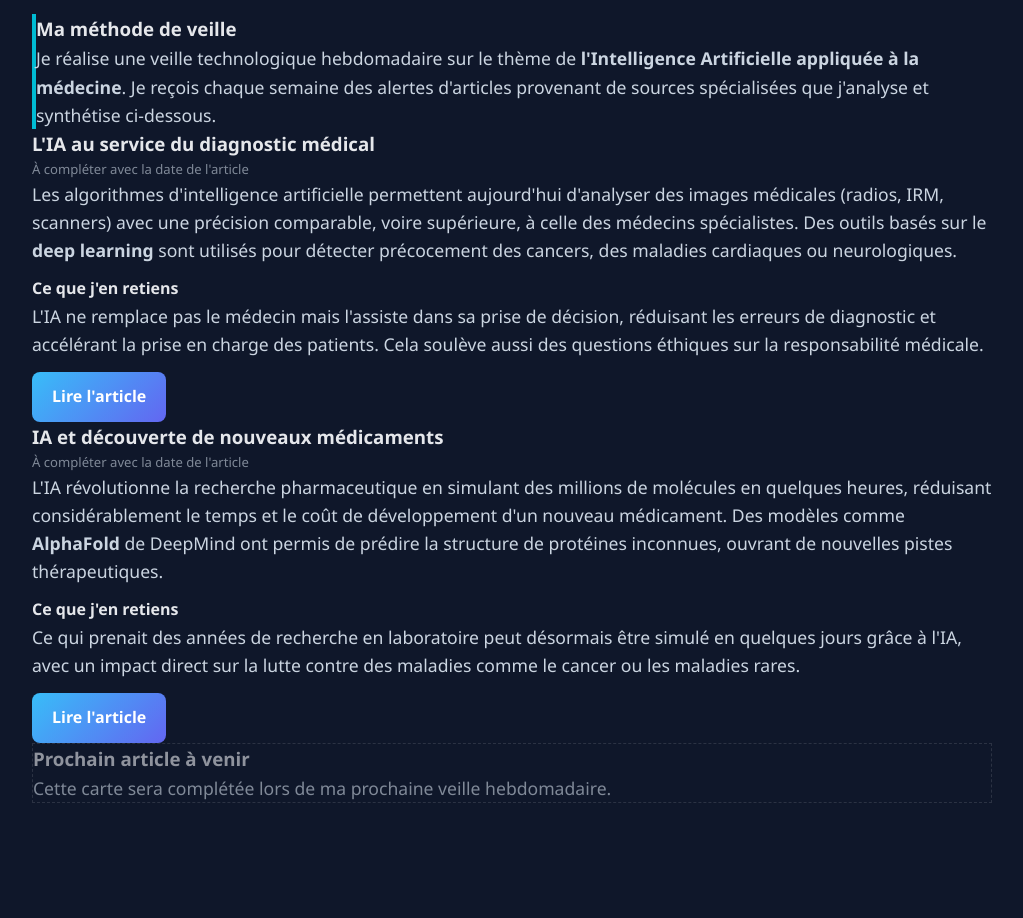
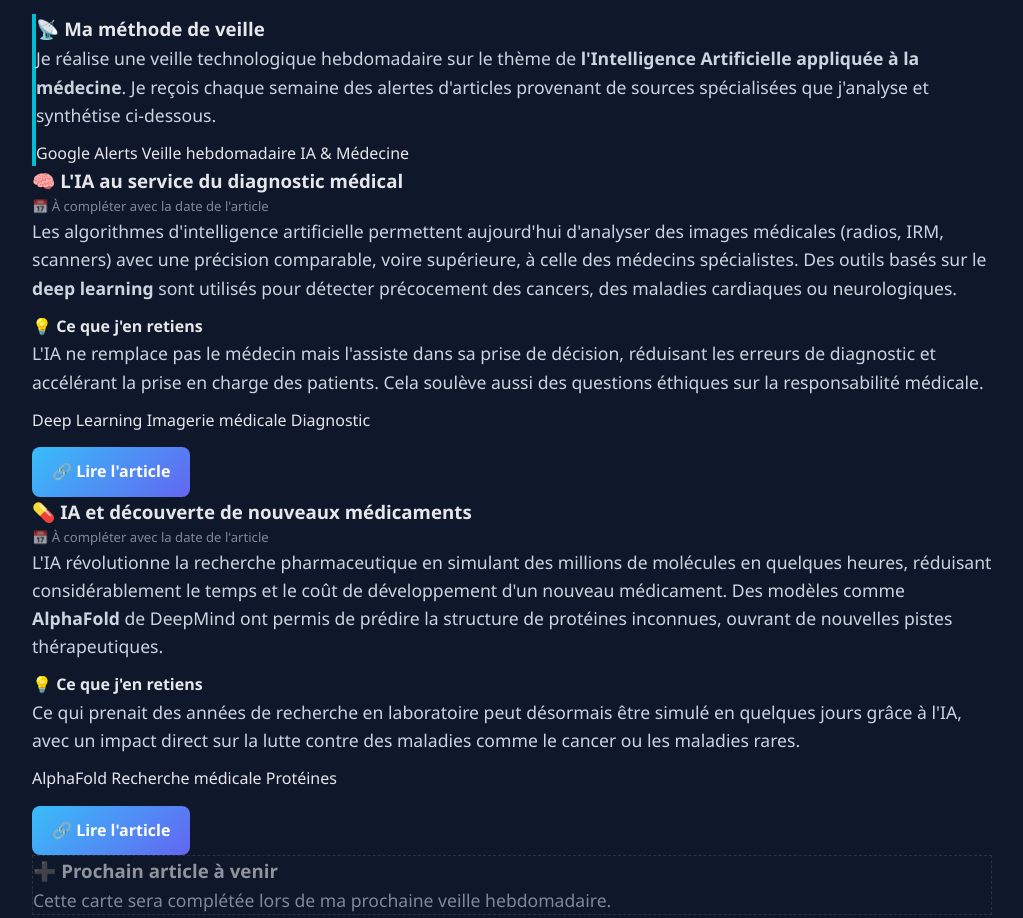
Before and after one commit to AG18a/Portfolio, a plain HTML site: page veille.html in a window 1280 px wide. Shown: the part 200-1118 px from the top of the page, without its empty margins (128-1151 px from the left). Before the commit the page ends 1083 px from the top, so only its background shows below. Drawn offline with Linux system fonts and the light colour scheme.

Commit message:
Update veille.html

```diff
--- a/veille.html
+++ b/veille.html
@@ -24,19 +24,26 @@
 <section class="section">
   <h2>Veille Technologique</h2>
 
+  <!-- INTRO -->
   <div class="project-card" style="border-left: 4px solid var(--accent, #00bcd4);">
-    <h3>Ma méthode de veille</h3>
+    <h3>📡 Ma méthode de veille</h3>
     <p>
       Je réalise une veille technologique hebdomadaire sur le thème de
       <strong>l'Intelligence Artificielle appliquée à la médecine</strong>.
       Je reçois chaque semaine des alertes d'articles provenant de sources
       spécialisées que j'analyse et synthétise ci-dessous.
     </p>
+    <div class="tag-container" style="margin-top:12px;">
+      <span class="badge">Google Alerts</span>
+      <span class="badge">Veille hebdomadaire</span>
+      <span class="badge">IA & Médecine</span>
+    </div>
   </div>
 
+  <!-- ARTICLE 1 -->
   <div class="project-card">
-    <h3>L'IA au service du diagnostic médical</h3>
-    <p style="opacity:0.6; font-size:0.82rem;">À compléter avec la date de l'article</p>
+    <h3>🧠 L'IA au service du diagnostic médical</h3>
+    <p style="opacity:0.6; font-size:0.82rem;">📅 À compléter avec la date de l'article</p>
     <p>
       Les algorithmes d'intelligence artificielle permettent aujourd'hui
       d'analyser des images médicales (radios, IRM, scanners) avec une
@@ -45,23 +52,29 @@
       pour détecter précocement des cancers, des maladies cardiaques ou
       neurologiques.
     </p>
-    <h4 style="margin-top:12px;">Ce que j'en retiens</h4>
+    <h4 style="margin-top:12px;">💡 Ce que j'en retiens</h4>
     <p>
       L'IA ne remplace pas le médecin mais l'assiste dans sa prise de décision,
       réduisant les erreurs de diagnostic et accélérant la prise en charge
       des patients. Cela soulève aussi des questions éthiques sur la
       responsabilité médicale.
     </p>
+    <div class="tag-container" style="margin-top:12px;">
+      <span class="badge">Deep Learning</span>
+      <span class="badge">Imagerie médicale</span>
+      <span class="badge">Diagnostic</span>
+    </div>
     <div style="margin-top:14px;">
       <a href="[LIEN_ARTICLE_1]" target="_blank" class="btn-download">
-        Lire l'article
+        🔗 Lire l'article
       </a>
     </div>
   </div>
 
+  <!-- ARTICLE 2 -->
   <div class="project-card">
-    <h3>IA et découverte de nouveaux médicaments</h3>
-    <p style="opacity:0.6; font-size:0.82rem;">À compléter avec la date de l'article</p>
+    <h3>💊 IA et découverte de nouveaux médicaments</h3>
+    <p style="opacity:0.6; font-size:0.82rem;">📅 À compléter avec la date de l'article</p>
     <p>
       L'IA révolutionne la recherche pharmaceutique en simulant des millions
       de molécules en quelques heures, réduisant considérablement le temps
@@ -69,21 +82,27 @@
       <strong>AlphaFold</strong> de DeepMind ont permis de prédire la
       structure de protéines inconnues, ouvrant de nouvelles pistes thérapeutiques.
     </p>
-    <h4 style="margin-top:12px;">Ce que j'en retiens</h4>
+    <h4 style="margin-top:12px;">💡 Ce que j'en retiens</h4>
     <p>
       Ce qui prenait des années de recherche en laboratoire peut désormais
       être simulé en quelques jours grâce à l'IA, avec un impact direct
       sur la lutte contre des maladies comme le cancer ou les maladies rares.
     </p>
+    <div class="tag-container" style="margin-top:12px;">
+      <span class="badge">AlphaFold</span>
+      <span class="badge">Recherche médicale</span>
+      <span class="badge">Protéines</span>
+    </div>
     <div style="margin-top:14px;">
       <a href="[LIEN_ARTICLE_2]" target="_blank" class="btn-download">
-        Lire l'article
+        🔗 Lire l'article
       </a>
     </div>
   </div>
 
+  <!-- ARTICLE 3 : Placeholder pour futurs articles -->
   <div class="project-card" style="opacity:0.6; border: 1px dashed rgba(255,255,255,0.2);">
-    <h3>Prochain article à venir</h3>
+    <h3>➕ Prochain article à venir</h3>
     <p>
       Cette carte sera complétée lors de ma prochaine veille hebdomadaire.
     </p>
```
